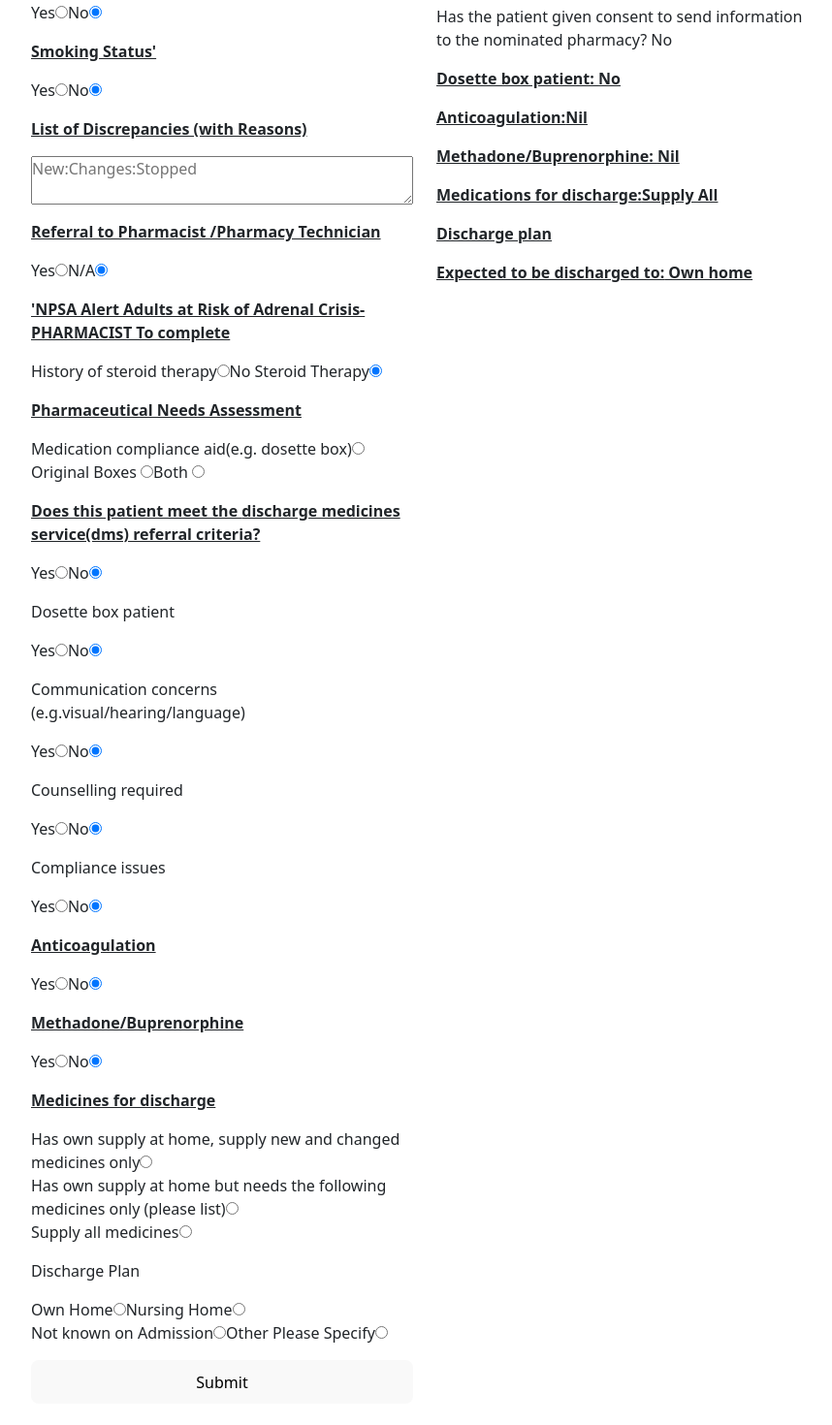
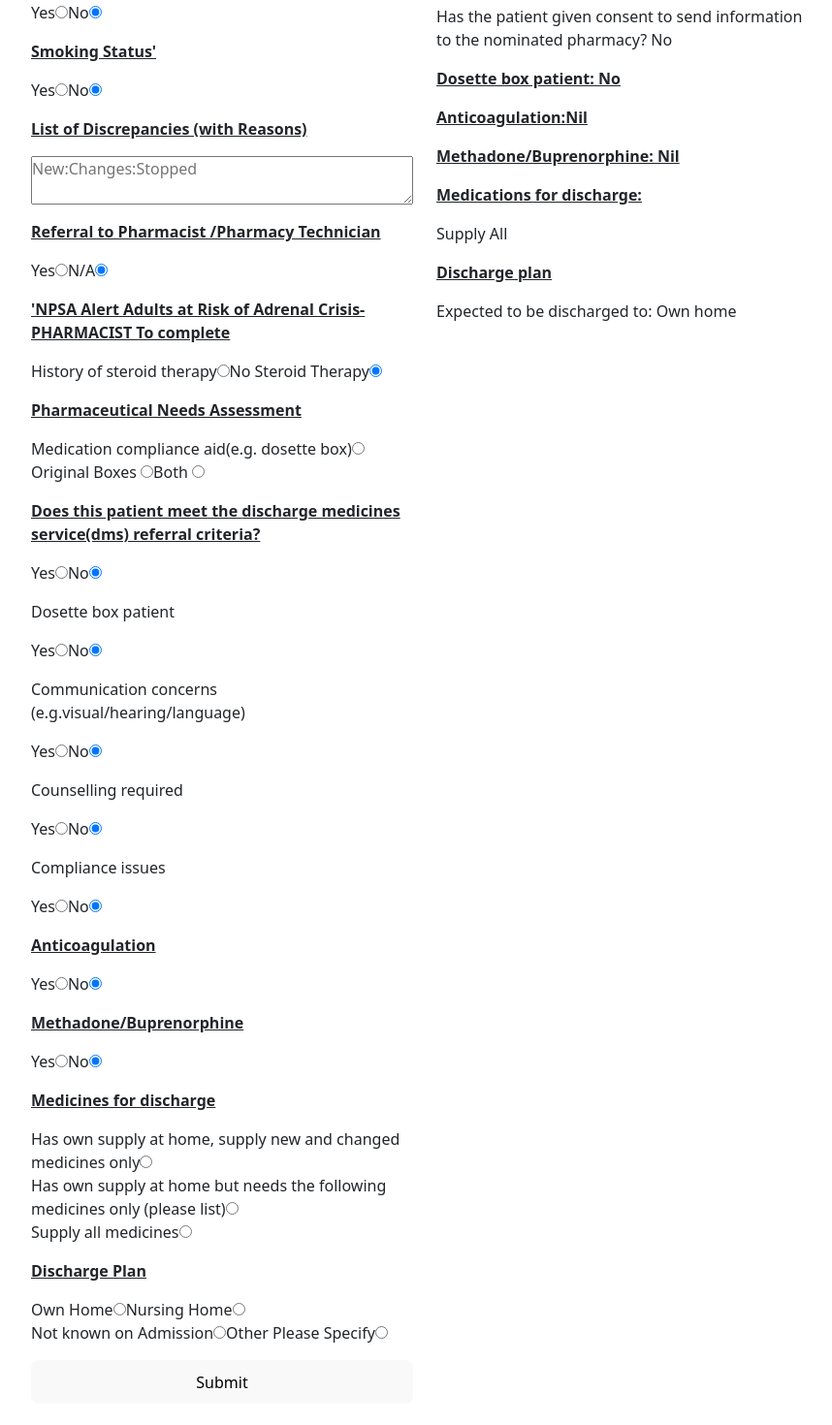
Before and after one commit to Pharma2022/SCR-Autosummarise, a React (Vite) app: page / in a window 1280 px wide. Shown: the part 1051-2521 px from the top of the page at 97% size, without its empty margins (202-1060 px from the left). Built offline with nearby package versions, Linux system fonts and the light colour scheme.

Commit message:
fixes formatting for discharge plan

```diff
--- a/src/components/Form.jsx
+++ b/src/components/Form.jsx
@@ -204,7 +204,7 @@ const Form = () => {
 
               </RadioLabel>
 
-              <RadioLabel label={<p>Discharge Plan </p>}>
+              <RadioLabel label={<p className='bold underline'>Discharge Plan </p>}>
                       <Radio      name='dischargePlan'          value='ownHome'         property={dischargePlan} title={'Own Home'}   />
                       <Radio      name='dischargePlan'          value='nursingHome'     property={dischargePlan} title={'Nursing Home'}   />
 
--- a/src/components/rendered components/Discharge.jsx
+++ b/src/components/rendered components/Discharge.jsx
@@ -9,21 +9,16 @@ const {medsSupply,topUpMeds,dischargePlan,dischargeDestination}=form
   return (
     <Fragment>
 
-        <p  className='bold underline'>
-
-            Medications for discharge:
+        <p  className='bold underline'> Medications for discharge:</p>
+        <p>
             {medsSupply==='ownSupply'? 'Has own supply at home, supply new and changed medicines only'
             :medsSupply==='topUp'? `Has own supply at home but needs the following medicines only ${topUpMeds}`
-            :'Supply All'
-
-
-            }
-
+            :'Supply All'}
             </p >
 
         <p className='bold underline'>Discharge plan </p>
 
-        <p className='bold underline'>Expected to be discharged to:
+        <p>Expected to be discharged to:
         {dischargePlan==='nursingHome'?' Nursing Home'
         :dischargePlan==='notKnown'?' Not known on admission'
         :dischargePlan==='other'?  dischargeDestination
```
